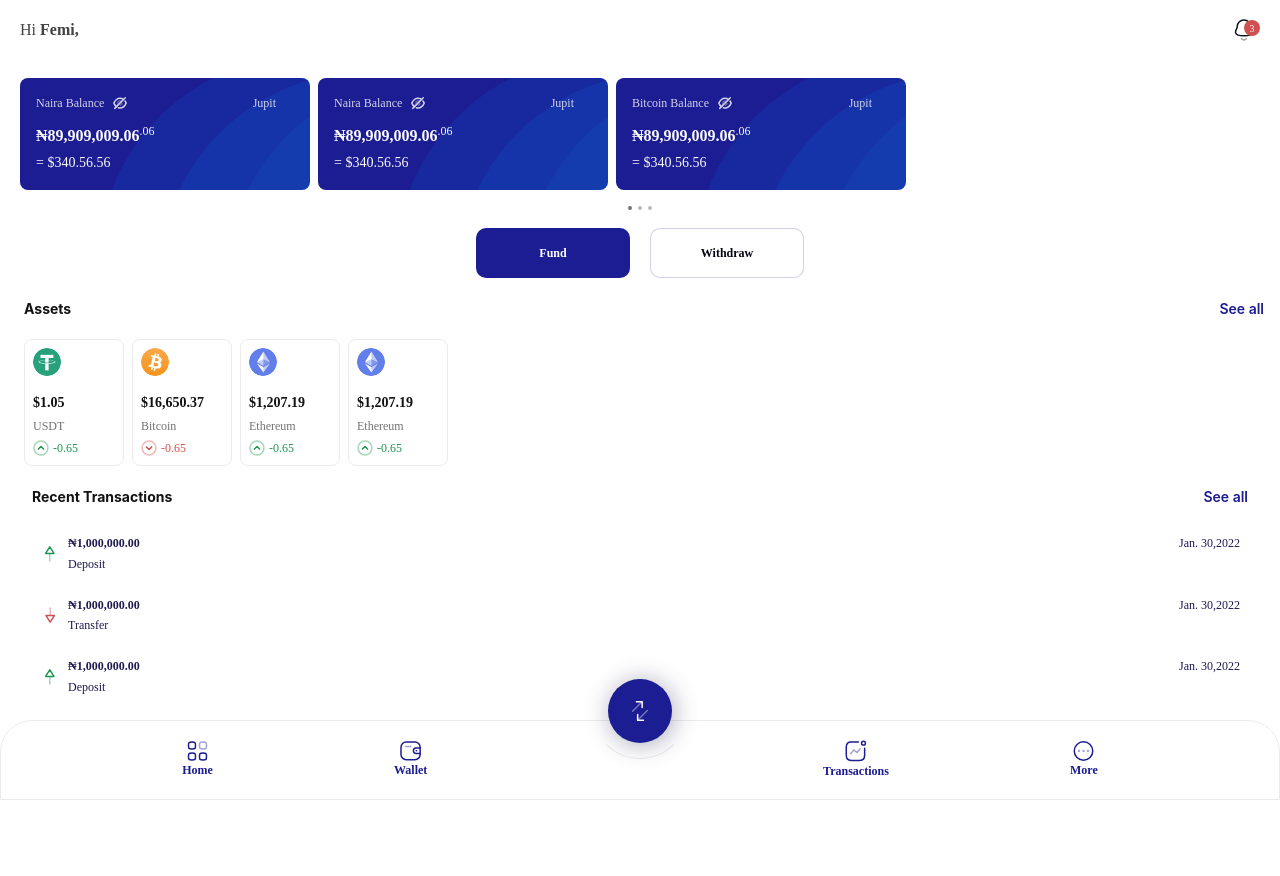
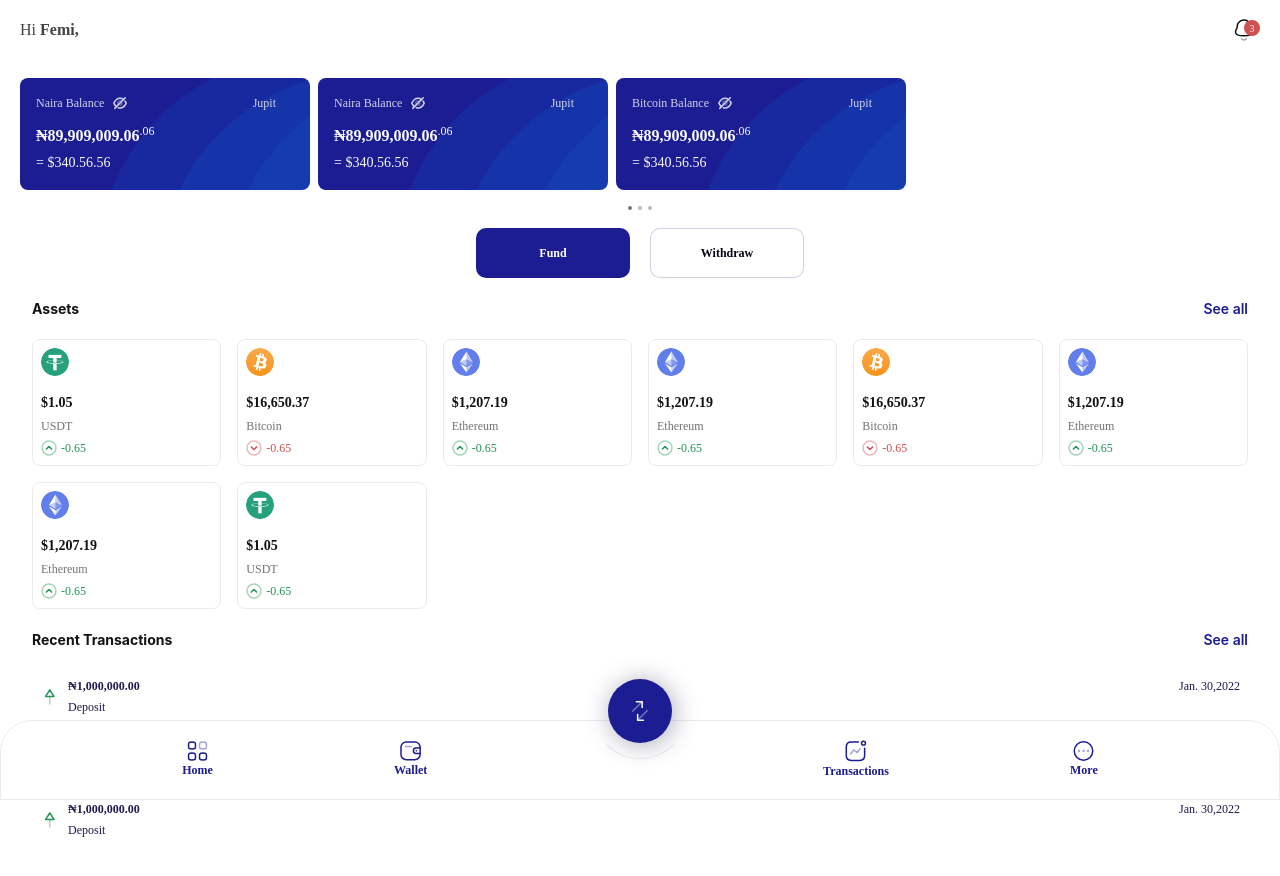
Before and after one commit to webDevTolu/jupit-technologies, a React (Create React App) app in the folder jupit-tech/: page /homepage-2 in a window 1280 px wide. Shown: the top 876 px of the page. Built offline with nearby package versions, Linux system fonts and the light colour scheme.

Commit message:
md:homepage-2&3

```diff
--- a/jupit-tech/src/components/AssetsThree/AssetItem.tsx
+++ b/jupit-tech/src/components/AssetsThree/AssetItem.tsx
@@ -13,7 +13,7 @@ const AssetItem = ({
   bgColor,
   textColor,
 }: ProductsInterface) => {
-  const style = `${bgColor} ${textColor} w-full h-20 p-4 rounded-lg grid grid-cols-5 gap-x-4`;
+  const style = `${bgColor} ${textColor} w-full h-20 md:h-auto p-4 md:p-6 rounded-lg grid grid-cols-5 gap-x-4`;
 
   return (
     <div className={style}>
--- a/jupit-tech/src/components/AssetsThree/AssetsList.tsx
+++ b/jupit-tech/src/components/AssetsThree/AssetsList.tsx
@@ -4,7 +4,7 @@ import AssetItem from "./AssetItem";
 
 const AssetsList = () => {
   return (
-    <div className="flex flex-col gap-y-2 items-start pl-6 pr-4 w-full">
+    <div className="flex flex-col md:flex-row gap-2 md:gap-4 items-start pl-6 pr-4 w-full">
       <AssetItem
         image={logo}
         title="Jupit OTC Desk"
--- a/jupit-tech/src/components/AssetsThree/index.tsx
+++ b/jupit-tech/src/components/AssetsThree/index.tsx
@@ -4,7 +4,7 @@ const AssetsThree = () => {
   return (
     <div className="mt-5 grid grid-cols-1 gap-y-5 w-screen">
       {/* header */}
-      <div className="flex gap-4 pl-6 pr-4 items-center justify-between text-sm font-inter">
+      <div className="flex gap-4 pl-6 pr-4 items-center justify-between text-sm font-inter md:px-8">
         <h4 className="font-bold text-text-black">Assets</h4>
         <p className="font-semibold text-jupitBlue">See all</p>
       </div>
--- a/jupit-tech/src/components/AssetsTwo/AssetList.tsx
+++ b/jupit-tech/src/components/AssetsTwo/AssetList.tsx
@@ -5,7 +5,7 @@ import eth from "../../assets/images/eth.png";
 
 const AssetList = () => {
   return (
-    <div className="flex gap-x-2 items-start pl-6 w-full overflow-x-hidden">
+    <div className="flex gap-x-2 items-start pl-6 md:px-8 w-full overflow-x-hidden md:grid md:grid-cols-6 md:gap-4">
       <AssetItem
         image={usdt}
         coin="USDT"
@@ -34,6 +34,34 @@ const AssetList = () => {
         market="pump"
         change="0.65"
       />
+      <AssetItem
+        image={bitcoin}
+        coin="Bitcoin"
+        price={16650.37}
+        market="dump"
+        change="0.65"
+      />
+      <AssetItem
+        image={eth}
+        coin="Ethereum"
+        price={1207.19}
+        market="pump"
+        change="0.65"
+      />
+      <AssetItem
+        image={eth}
+        coin="Ethereum"
+        price={1207.19}
+        market="pump"
+        change="0.65"
+      />
+      <AssetItem
+        image={usdt}
+        coin="USDT"
+        price={1.05}
+        market="pump"
+        change="0.65"
+      />
     </div>
   );
 };
--- a/jupit-tech/src/components/AssetsTwo/index.tsx
+++ b/jupit-tech/src/components/AssetsTwo/index.tsx
@@ -4,7 +4,7 @@ const AssetsTwo = () => {
   return (
     <div className="mt-5 grid grid-cols-1 gap-y-5 w-screen">
       {/* header */}
-      <div className="flex gap-4 pl-6 pr-4 items-center justify-between text-sm font-inter">
+      <div className="flex gap-4 pl-6 pr-4 md:px-8 items-center justify-between text-sm font-inter">
         <h4 className="font-bold text-text-black">Assets</h4>
         <p className="font-semibold text-jupitBlue">See all</p>
       </div>
```
